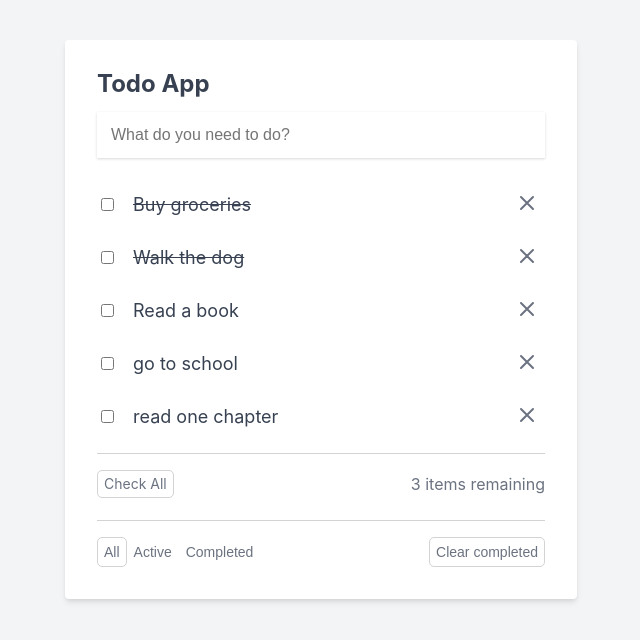
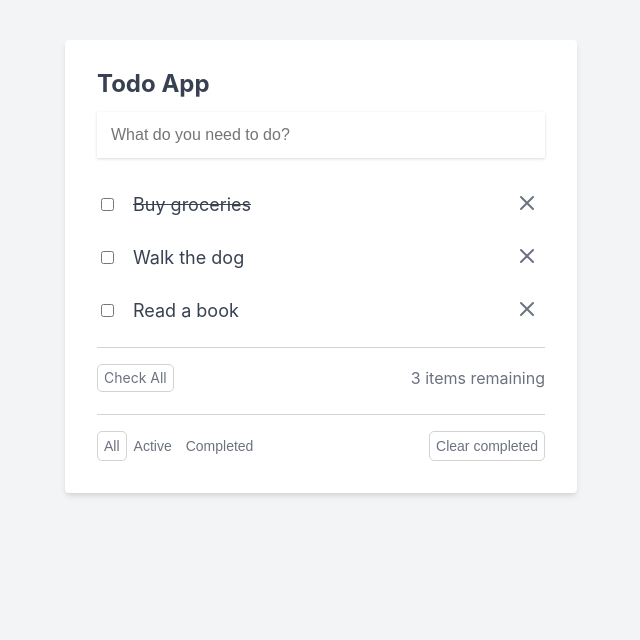
Before and after one commit to CaleHenitsue/mvc-todo, a React (Create React App) app: page / in a window 1280 px wide. Shown: the top 640 px of the page, without its empty margins (319-959 px from the left). Built offline with nearby package versions, Linux system fonts and the light colour scheme; data requests are answered from the project's data file; the HTML template or start-up script is replaced by a standard one.

Commit message:
delete-todo feature

```diff
--- a/src/App.js
+++ b/src/App.js
@@ -27,12 +27,19 @@ function App() {
     setTodos((previousState) => [...previousState, todo]);
   };
 
+  let deleteTodo = (todo) => {
+    fetch(`http://localhost:3001/todos/${todo.id}`, {
+      method: "DELETE",
+    });
+    setTodos((previousState) => previousState.filter((t) => t.id !== todo.id));
+  };
+
   return (
     <div className="todo-app-container">
       <div className="todo-app">
         <h2>Todo App</h2>
         <TodoForm addTodo={addTodo} />
-        <TodoLists todos={todos} />
+        <TodoLists todos={todos} deleteTodo={deleteTodo} />
         <CheckAllAndRemaining />
         <div className="other-buttons-container">
           <TodoFilters />
--- /dev/null
+++ b/src/components/Todo.js
@@ -0,0 +1,31 @@
+import React from "react";
+
+export default function Todo({ todo, deleteTodo }) {
+  return (
+    <li className="todo-item-container">
+      <div className="todo-item">
+        <input type="checkbox" />
+        <span
+          className={`todo-item-label ${todo.completed ? "line-through" : ""}`}
+        >
+          {todo.title}
+        </span>
+      </div>
+      <button className="x-button" onClick={() => deleteTodo(todo)}>
+        <svg
+          className="x-button-icon"
+          fill="none"
+          viewBox="0 0 24 24"
+          stroke="currentColor"
+        >
+          <path
+            strokeLinecap="round"
+            strokeLinejoin="round"
+            strokeWidth={2}
+            d="M6 18L18 6M6 6l12 12"
+          />
+        </svg>
+      </button>
+    </li>
+  );
+}
--- a/src/components/TodoForm.js
+++ b/src/components/TodoForm.js
@@ -1,12 +1,13 @@
 import React from "react";
 import { useState } from "react";
+import { v4 as uuidv4 } from "uuid";
 
 export default function TodoForm({ addTodo }) {
   let [title, setTitle] = useState("");
   let handleSubmit = (e) => {
     e.preventDefault();
     let todo = {
-      id: Math.random(),
+      id: uuidv4(),
       title: title,
       completed: false,
     };
--- a/src/components/TodoLists.js
+++ b/src/components/TodoLists.js
@@ -1,37 +1,11 @@
 import React from "react";
+import Todo from "../components/Todo.js";
 
-export default function TodoLists({ todos }) {
+export default function TodoLists({ todos, deleteTodo }) {
   return (
     <ul className="todo-list">
       {todos.map((todo) => (
-        <li className="todo-item-container" key={todo.id}>
-          <div className="todo-item">
-            <input type="checkbox" />
-            <span
-              className={`todo-item-label ${
-                todo.completed ? "line-through" : ""
-              }`}
-            >
-              {todo.title}
-            </span>
-            {/* <input type="text" className="todo-item-input" value="Finish React Series" /> */}
-          </div>
-          <button className="x-button">
-            <svg
-              className="x-button-icon"
-              fill="none"
-              viewBox="0 0 24 24"
-              stroke="currentColor"
-            >
-              <path
-                strokeLinecap="round"
-                strokeLinejoin="round"
-                strokeWidth={2}
-                d="M6 18L18 6M6 6l12 12"
-              />
-            </svg>
-          </button>
-        </li>
+        <Todo key={todo.id} todo={todo} deleteTodo={deleteTodo} />
       ))}
     </ul>
   );
--- a/src/data/db.json
+++ b/src/data/db.json
@@ -1,28 +1,18 @@
 {
   "todos": [
     {
-      "id": 1,
+      "id": "1",
       "title": "Buy groceries",
       "completed": true
     },
     {
-      "id": 2,
+      "id": "2",
       "title": "Walk the dog",
-      "completed": true
-    },
-    {
-      "id": 3,
-      "title": "Read a book",
       "completed": false
     },
     {
-      "id": 0.622003431771201,
-      "title": "go to school",
-      "completed": false
-    },
-    {
-      "id": 0.0019453390503506585,
-      "title": "read one chapter",
+      "id": "3",
+      "title": "Read a book",
       "completed": false
     }
   ]
```
